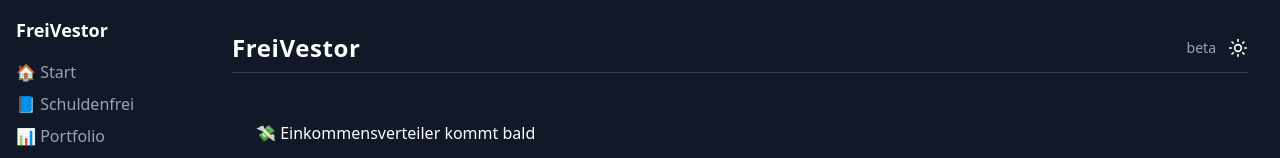
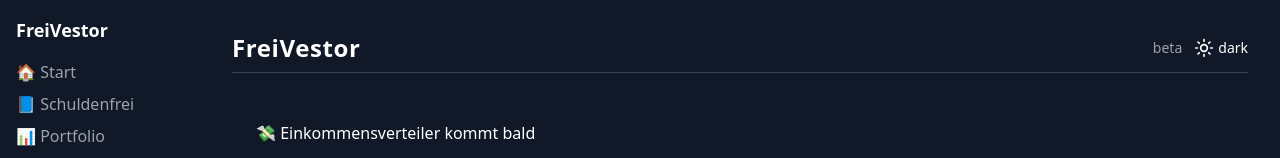
Before and after one commit to lausebengel2004/freivestor-dev, a React (Vite) app: page /tools/einkommen in a window 1280 px wide. Shown: the top 158 px of the page. Built offline with nearby package versions, Linux system fonts and the light colour scheme.

Commit message:
fix(theme): Tailwind @layer base richtig eingebunden, Darkmode aktiv

```diff
--- a/src/components/ui/ThemeSwitcher.tsx
+++ b/src/components/ui/ThemeSwitcher.tsx
@@ -8,10 +8,11 @@ export default function ThemeSwitcher() {
   return (
     <button
       onClick={toggleTheme}
-      className="text-white hover:text-primary transition"
+      className="text-white hover:text-primary transition flex items-center gap-1"
       title="Theme wechseln"
     >
-      {theme === "dark" ? <Sun size={20} /> : <Moon size={20} />}
+      {theme === "light" ? <Moon size={20} /> : <Sun size={20} />}
+      <span className="text-sm hidden sm:inline">{theme}</span>
     </button>
   )
 }
--- a/src/styles/global.css
+++ b/src/styles/global.css
@@ -4,9 +4,9 @@
 
 @layer base {
   html {
-    font-family: theme('fontFamily.sans');
+    @apply bg-white text-black dark:bg-gray-900 dark:text-white;
   }
   body {
-    @apply bg-white text-black dark:bg-gray-900 dark:text-white;
+    @apply transition-colors;
   }
 }
```
